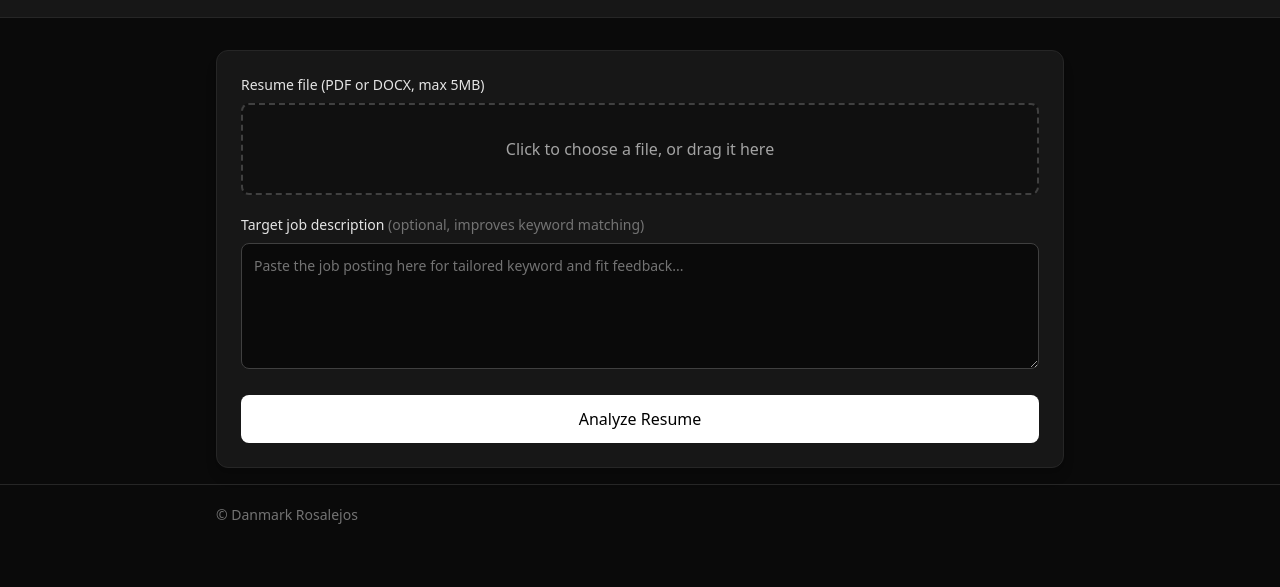
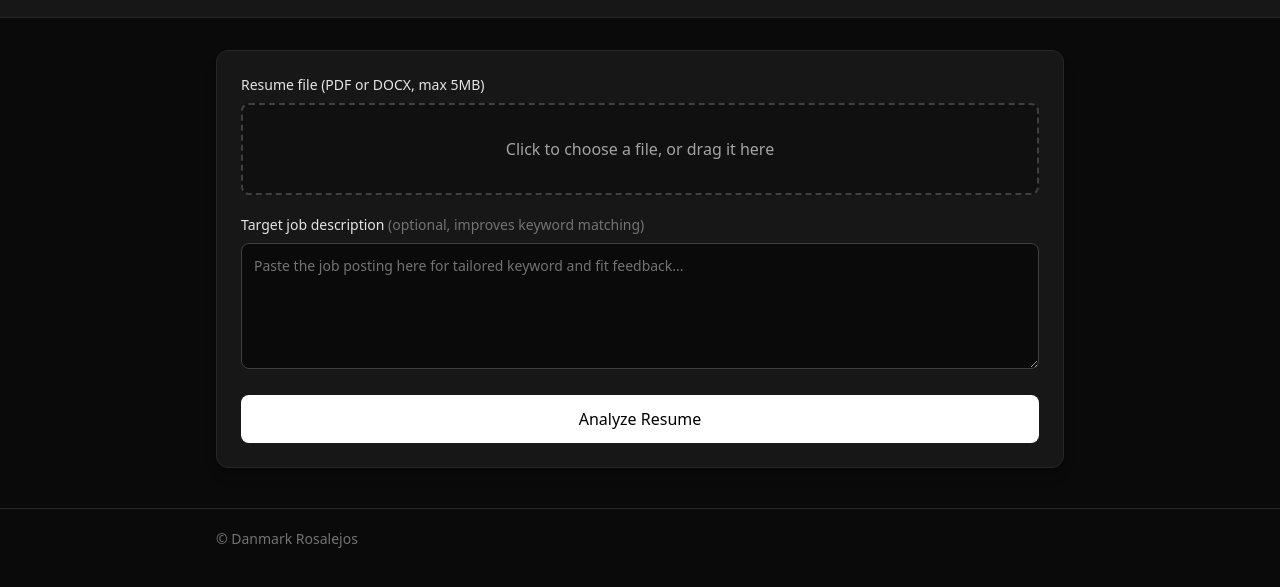
Before and after one commit to danmarkdev/ResumeAnalyzer, a website: page public/index.html in a window 1280 px wide. Shown: the part 77-664 px from the top of the page. Drawn offline with nearby package versions, Linux system fonts and the light colour scheme.

Commit message:
Update index.html

```diff
--- a/public/index.html
+++ b/public/index.html
@@ -27,7 +27,7 @@
     </div>
   </header>
 
-  <main class="max-w-4xl mx-auto px-6 pt-8 pb-4">
+  <main class="max-w-4xl mx-auto px-6 pt-8 pb-10">
 
     <!-- Upload form -->
     <section id="upload-section" class="bg-neutral-900 rounded-xl border border-neutral-800 p-6 shadow-lg">
```
